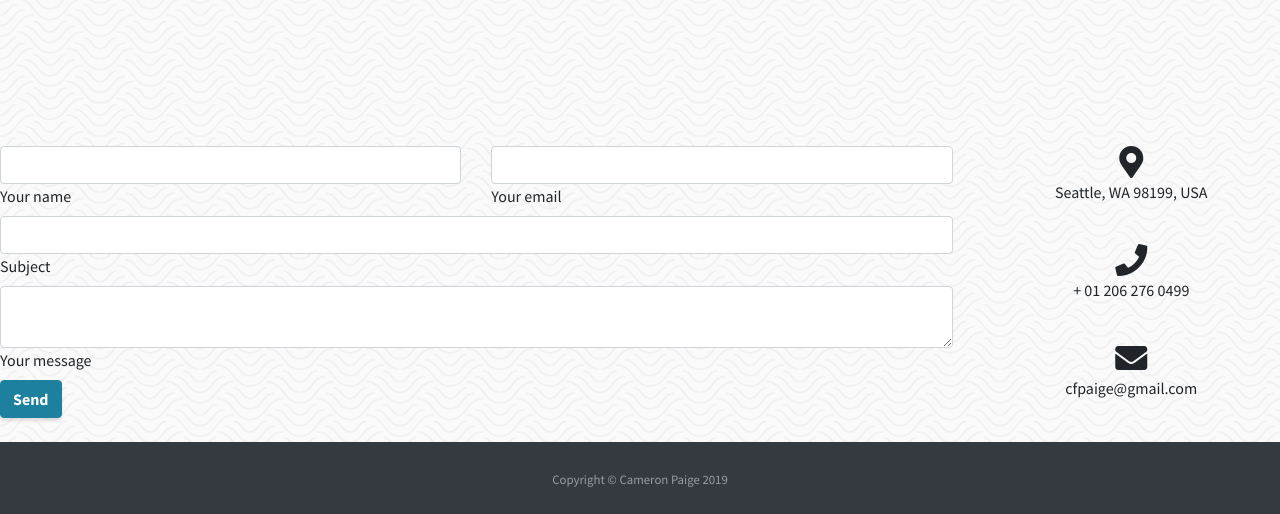
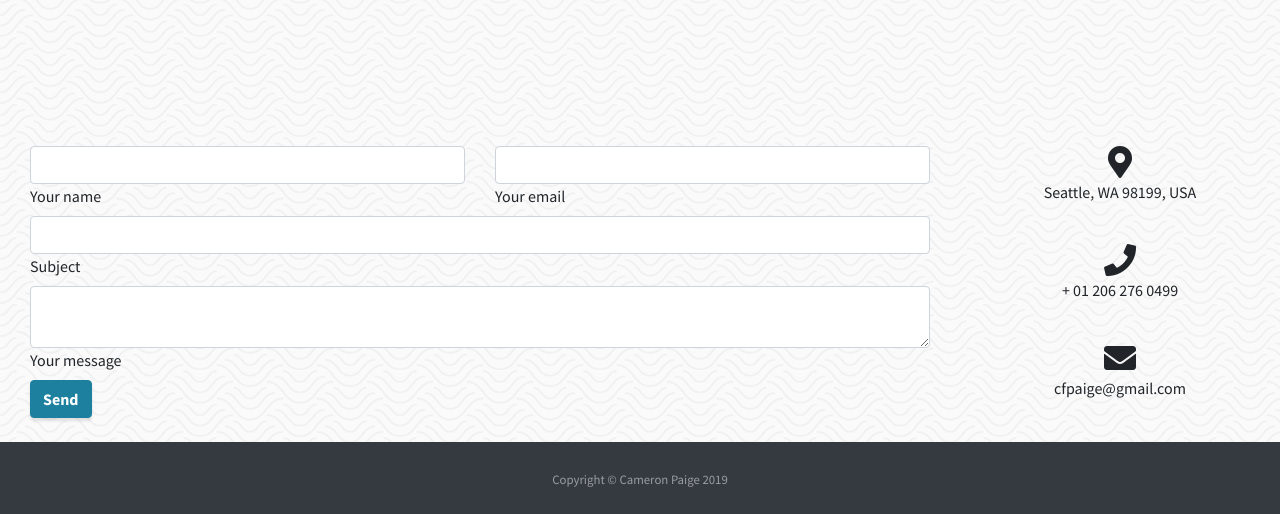
Before and after one commit to cfpaige/Bootstrap-Portfolio, a website: page contact.html in a window 1280 px wide. Shown: the part 363-877 px from the top of the page. Drawn offline with Linux system fonts and the light colour scheme.

Commit message:
updated contact page to fit form better

```diff
--- a/contact.html
+++ b/contact.html
@@ -41,10 +41,14 @@
     }
 
     .page-header {
-    color: #4aaaa5;
-    margin-top: 2em;
-    padding-bottom: 1em;
-    border-bottom: 3px dotted #ccc;
+        color: #4aaaa5;
+        margin-top: 2em;
+        padding-bottom: 1em;
+        border-bottom: 3px dotted #ccc;
+    }
+
+    .row {
+        margin: 0;
     }
 
     </style>
@@ -96,7 +100,7 @@
     </div>
   </section>
 
-  <!-- figure out why it moved all the way to the left -->
+<!-- .row margin set to 0 to override bootstrap stylesheet and stop the form from being cut off on the left-->
     <section class="mb-4">
         <div class="row">
             <div class="col-md-9 mb-md-0 mb-5">
@@ -131,11 +135,12 @@
                             </div>
                         </div>
                     </div>
+                    <div class="row">
+                        <div class="col-md-12">
+                            <a class="btn btn-primary" onclick="document.getElementById('contact-form').submit();">Send</a>
+                        </div>
+                    </div>
                 </form>
-                <div class="text-center text-md-left">
-                    <a class="btn btn-primary" onclick="document.getElementById('contact-form').submit();">Send</a>
-                </div>
-                <div class="status"></div>
             </div>
             <div class="col-md-3 text-center">
                 <ul class="list-unstyled mb-0">
```
